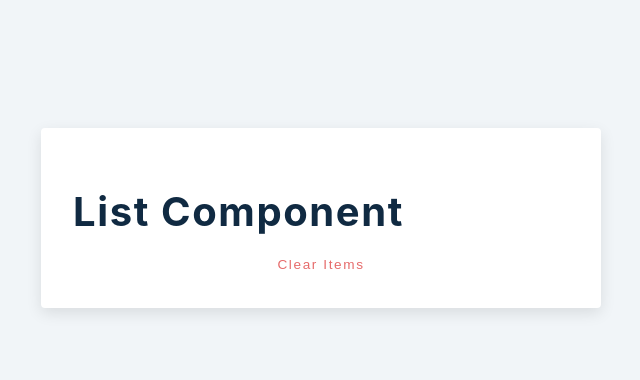
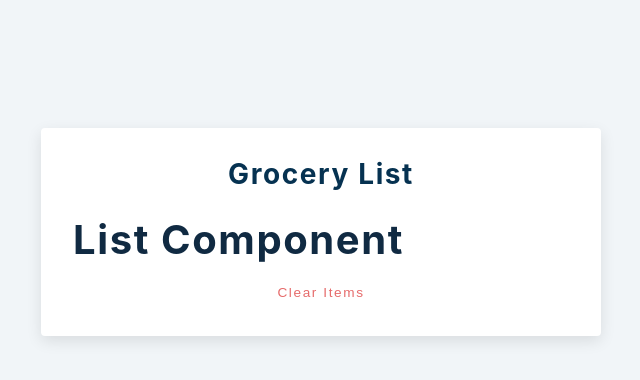
Before and after one commit to dodytrifa/shopping-list, a React (Create React App) app: page / in a window 1280 px wide. Shown: the top 380 px of the page, without its empty margins (319-959 px from the left). Built offline with nearby package versions, Linux system fonts and the light colour scheme.

Commit message:
setup button

```diff
--- a/src/App.js
+++ b/src/App.js
@@ -9,8 +9,19 @@ function App() {
   const [editId, setEditId] = useState(null)
   const [alert, setAlert] = useState({show:false, msg:'', type: ''})
 
+  const handleSubmit = (e) => {
+    e.preventDefault()
+    console.log('hello');
+  }
+
   return (
     <section className="section-center">
+      <form className="grocery-form" onSubmit={handleSubmit}>
+      {
+        alert.show && <Alert/>
+      }
+      <h3>grocery list</h3>
+      </form>
       <div className='grocery-container'>
         <List/>
         <button className='clear-btn'>
```
